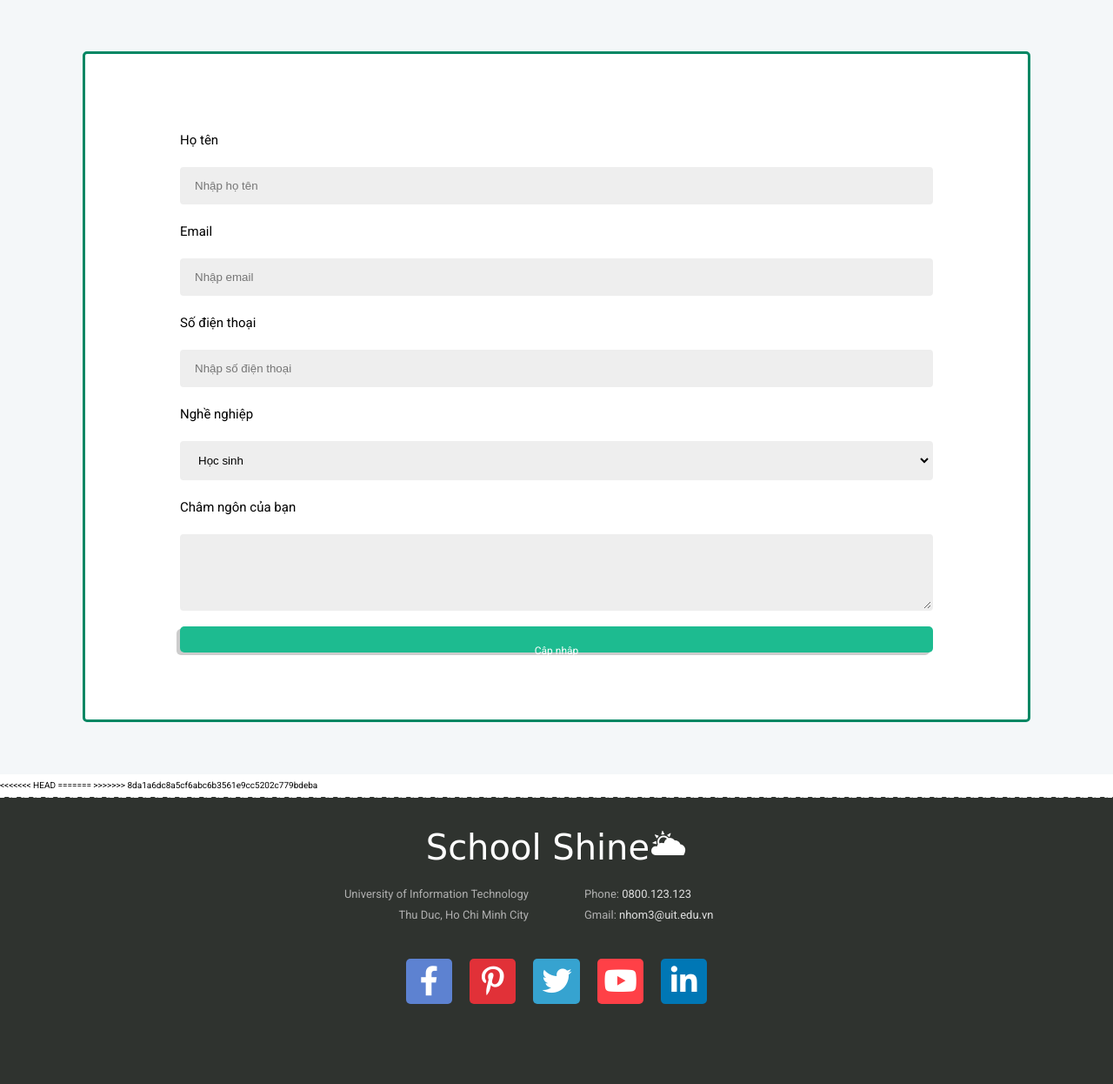
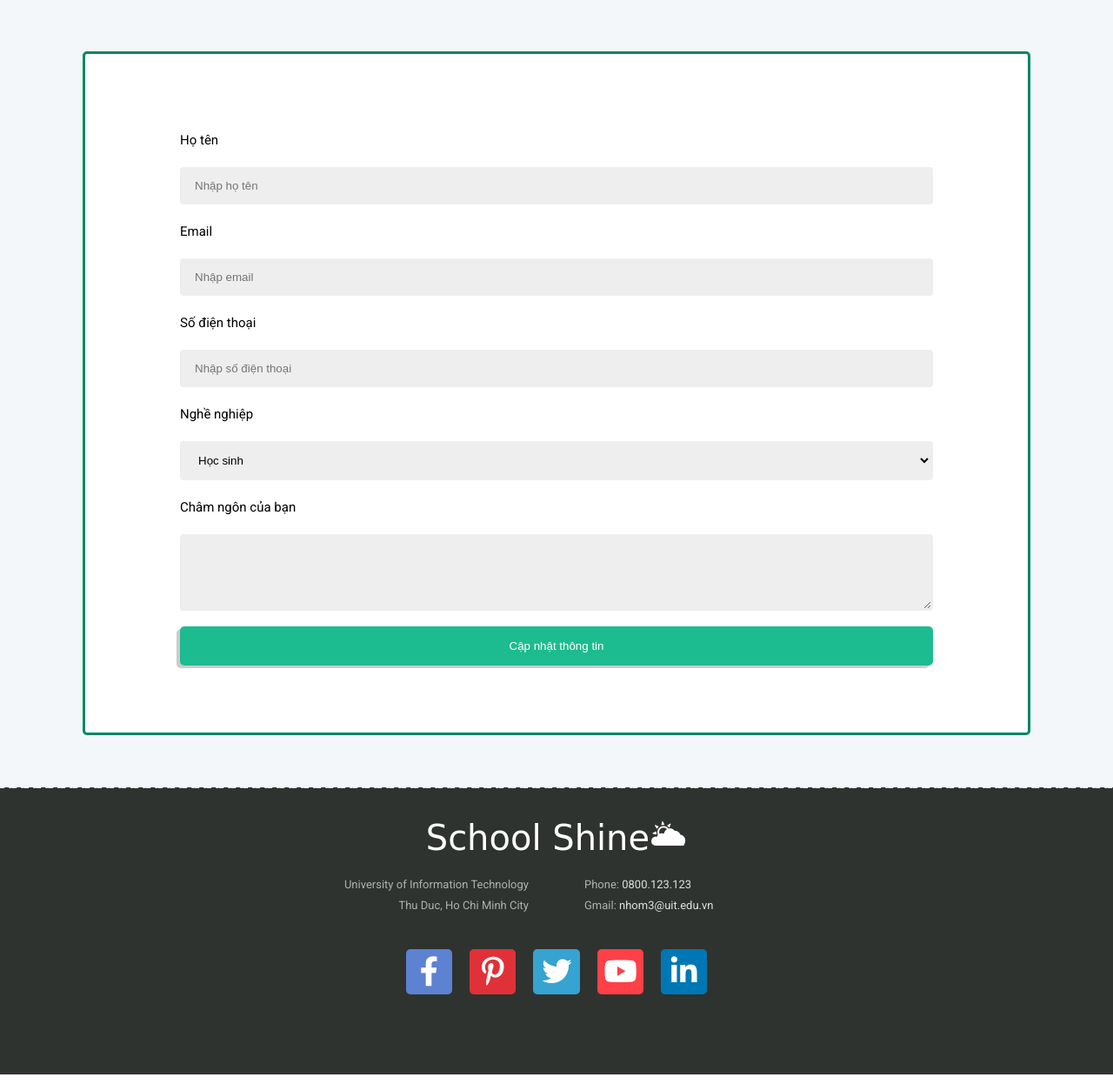
Before and after one commit to thuynguyen650/school-shine, a PHP site: page /edit-profile.php in a window 1280 px wide. Shown: the part 279-1525 px from the top of the page at 87% size. Run offline with PHP 8.4, Linux system fonts and the light colour scheme; some web fonts are replaced.

Commit message:
update edit profile & password

```diff
--- a/assets/css/includes.css
+++ b/assets/css/includes.css
@@ -132,6 +132,9 @@ header.green {
     justify-content: space-between;
 }
 
+.sub-header-user-item a {
+    color: var(--white-color);
+}
 .bookmark-remove {
     font-size: 1rem;
 }
--- a/edit-password.php
+++ b/edit-password.php
@@ -34,7 +34,7 @@
                             <input class="input" type="password" placeholder="" />
                             <label class="form-user-label">Nhập lại mật khẩu mới</label>
                             <input class="input" type="password" placeholder="" />
-                            <a class="btn btn--small btn--green" style="width:100%; margin-top:10px;" href="#">Lưu mật khẩu</a>
+                            <button class="btn btn--medium btn--green" style="width:100%; margin-top:10px;" href="#">Lưu mật khẩu</button>
                         </form>
                     </div>
 
--- a/edit-profile.php
+++ b/edit-profile.php
@@ -45,17 +45,13 @@
                             <label class="form-user-label">Châm ngôn của bạn</label>
                             <textarea class="input" name="w3review" rows="4" cols="100"></textarea>
 
-                            <a class="btn btn--small btn--green" style="width:100%; margin-top:10px;" href="#">Cập nhập</a>
+                            <button class="btn btn--medium btn--green" style="width:100%; margin-top:10px;" href="#">Cập nhật thông tin</button>
                         </form>
                     </div>
 
                 </div>
             </div>
         </div>
-<<<<<<< HEAD
-    </div>
-=======
->>>>>>> 8da1a6dc8a5cf6abc6b3561e9cc5202c779bdeba
     </main>
 
 
--- a/includes/header.php
+++ b/includes/header.php
@@ -36,11 +36,11 @@
 
                         <ul class="sub-header-user-list btn btn btn--yellow">
                             <li class="sub-header-user-item">
-                                Lớp học
+                                <a href="#">Lớp học</a>
                             </li>
 
                             <li class="sub-header-user-item">
-                                Chỉnh sửa thông tin
+                                <a href="./edit-profile.php">Chỉnh sửa thông tin</a>
                             </li>
 
                             <li class="sub-header-user-item">
```
